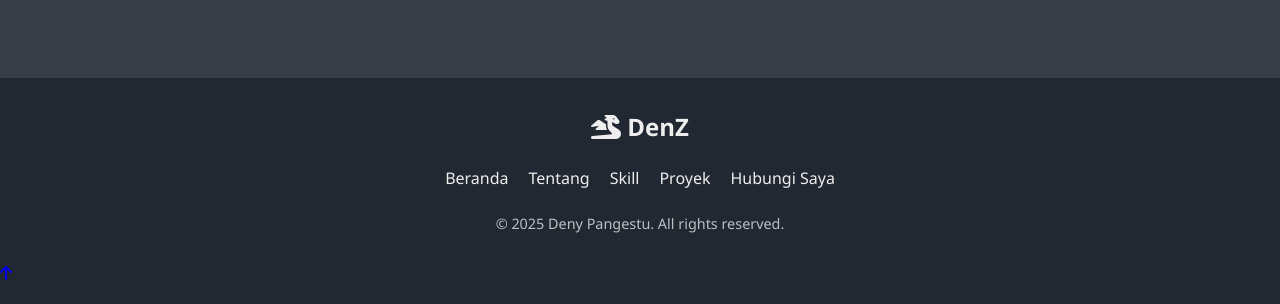
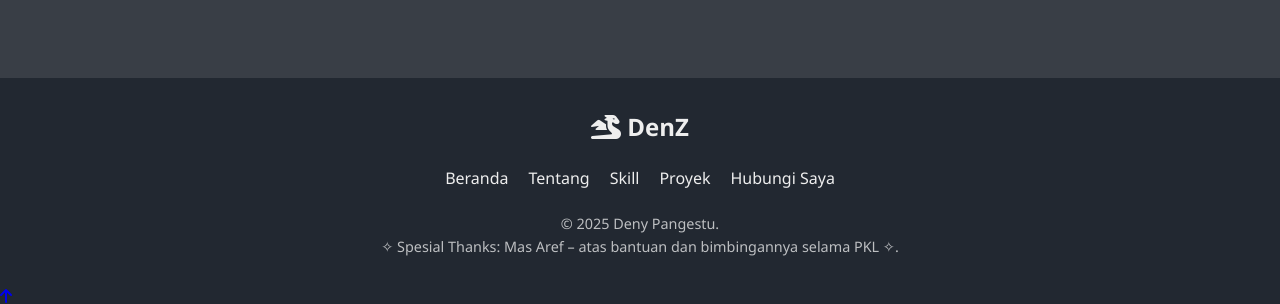
Before and after one commit to Kryosan/DenZPorto.github.io, a plain HTML site: page index.html in a window 1280 px wide. Shown: the part 3653-3957 px from the top of the page. Before the commit the page ends 3934 px from the top, so only its background shows below. Drawn offline with Linux system fonts and the light colour scheme.

Commit message:
Update index.html

```diff
--- a/index.html
+++ b/index.html
@@ -1092,8 +1092,10 @@
           <a href="#kontak">Hubungi Saya</a>
         </div>
 
-        <p class="copyright">© 2025 Deny Pangestu. All rights reserved.</p>
+        <p class="copyright">© 2025 Deny Pangestu.</p>
       </div>
+         <p class="copyright"> ✧ Spesial Thanks:
+Mas Aref – atas bantuan dan bimbingannya selama PKL ✧.</p>
     </div>
   </footer>
 
```
